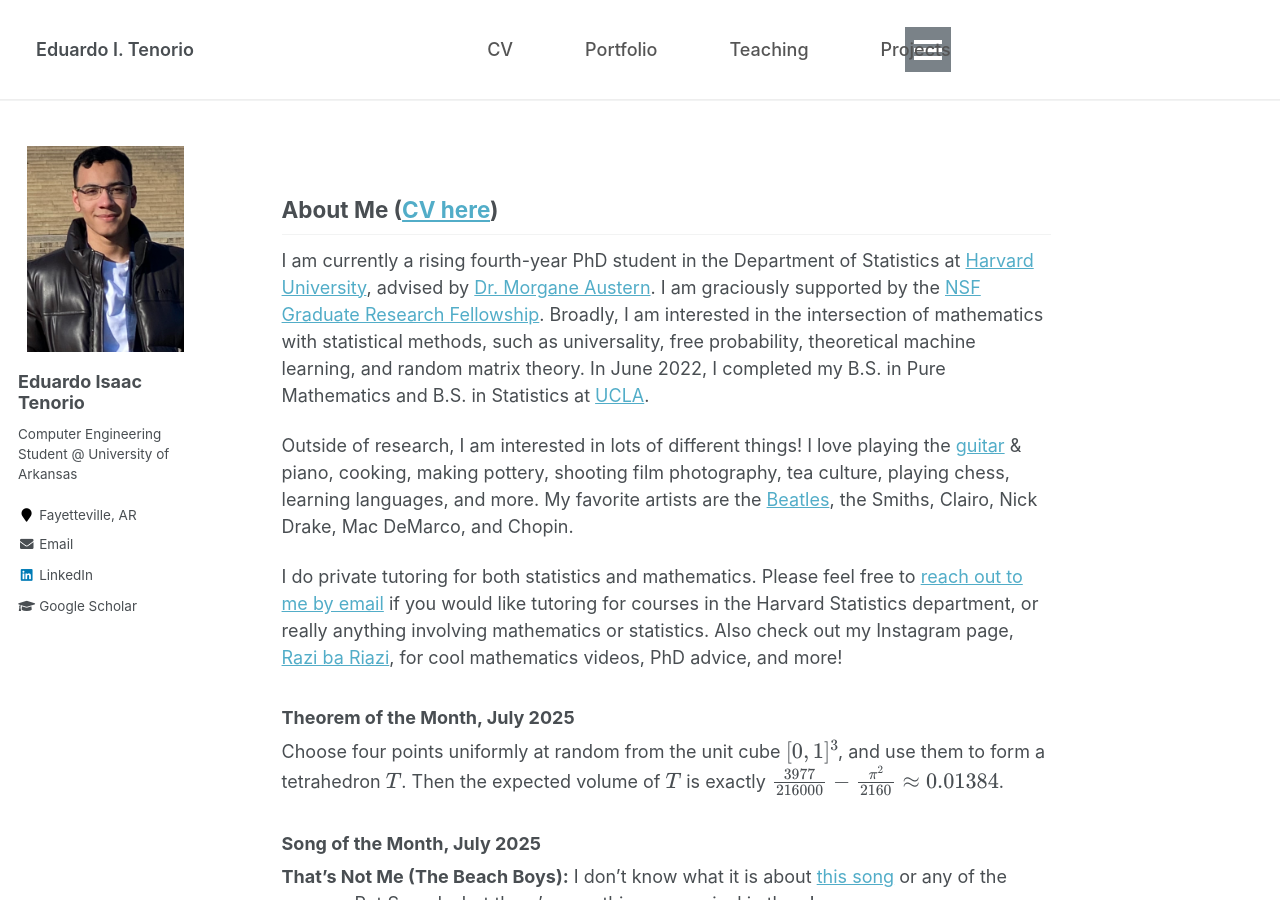
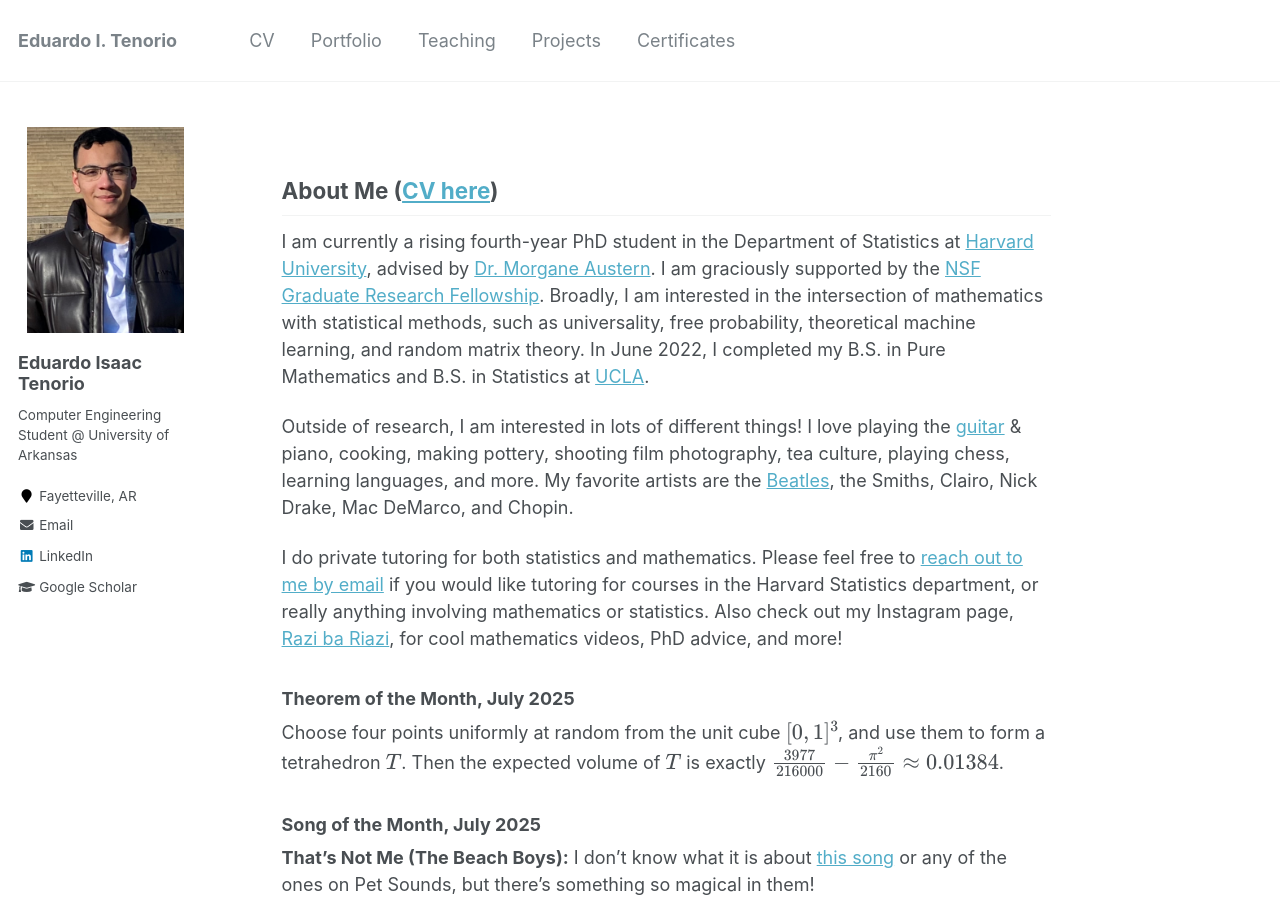
Before and after one commit to edtenorio/edtenorio.github.io, a Jekyll site: the page built from _pages/about.md, in a window 1280 px wide and 900 px high. Built offline with Jekyll 4.4.1, drawn with Linux system fonts in a browser that asks for light colours; formulas are drawn with MathJax 3.

Commit message:
Update masthead.html

```diff
--- a/_includes/masthead.html
+++ b/_includes/masthead.html
@@ -1,21 +1,14 @@
 {% include base_path %}
 
 <div class="masthead">
-  <div class="masthead__inner-wrap" style="display: flex; justify-content: space-between; align-items: center; padding: 1.5rem 2rem; border-bottom: 1px solid #eee;">
-
-    <!-- Left Side: Site Title -->
-    <div style="font-weight: 600; font-size: 18px;">
-      <a href="{{ base_path }}/" style="text-decoration: none; color: inherit;">
-        {{ site.title }}
-      </a>
-    </div>
-
-    <!-- Right Side: Navigation Menu -->
+  <div class="masthead__inner-wrap">
     <div class="masthead__menu">
       <nav id="site-nav" class="greedy-nav">
         <button><div class="navicon"></div></button>
-
-        <ul class="visible-links" style="display: flex; list-style: none; gap: 2rem; margin: 0; padding: 0;">
+        <ul class="visible-links">
+          <li class="masthead__menu-item masthead__menu-item--lg">
+            <a href="{{ base_path }}/">{{ site.title }}</a>
+          </li>
           {% for link in site.data.navigation.main %}
             {% if link.url contains 'http' %}
               {% assign domain = '' %}
@@ -23,16 +16,12 @@
               {% assign domain = base_path %}
             {% endif %}
             <li class="masthead__menu-item">
-              <a href="{{ domain }}{{ link.url }}" style="text-decoration: none; color: #555; font-weight: 500;">
-                {{ link.title }}
-              </a>
+              <a href="{{ domain }}{{ link.url }}">{{ link.title }}</a>
             </li>
           {% endfor %}
         </ul>
-
         <ul class="hidden-links hidden"></ul>
       </nav>
     </div>
-
   </div>
 </div>
```
